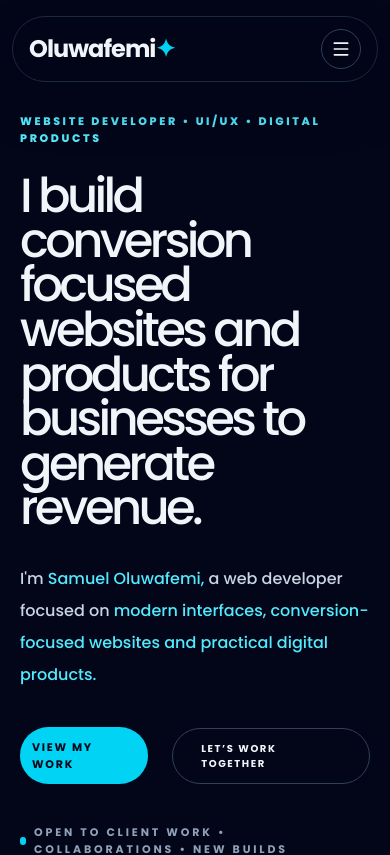
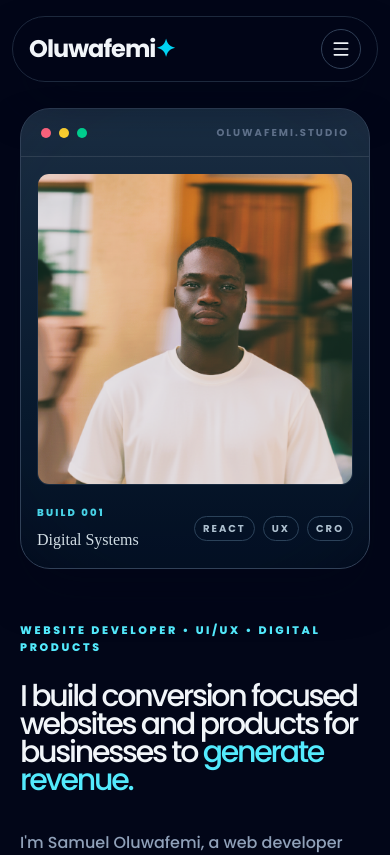
Before and after one commit to Samuel-Oluwafemi/Oluwafemi, a React (Vite) app in the folder Oluwafemi/: page / in a window 390 px wide. Shown: the top 855 px of the page. Built offline with nearby package versions, Linux system fonts and the light colour scheme.

Commit message:
restructured the hero section for responsiveness

```diff
--- a/Oluwafemi/src/components/sections/Hero.jsx
+++ b/Oluwafemi/src/components/sections/Hero.jsx
@@ -3,11 +3,11 @@ import heroImg from "../../assets/hero.png";
 export default function Hero() {
   return (
     <section
-      className="container mx-auto px-5 sm:px-8 lg:px-10 pt-27 pb-24 sm:pt-24 lg:pt-35 lg:pb-15"
+      className="container mx-auto px-5 sm:px-8 lg:px-10 pt-27 pb-2 sm:pt-24 lg:pt-35 lg:pb-15"
       id="home"
     >
       <div className="grid grid-cols-1 items-center gap-12 lg:grid-cols-[minmax(640px,1fr)_minmax(420px,510px)]">
-        <div className="max-w-4xl">
+        <div className="max-w-4xl order-last lg:order-first">
           <div
             className="inline-flex items-center gap-2 text-[11px] font-extrabold
           uppercase tracking-[0.24em] text-cyan-300"
@@ -16,22 +16,20 @@ export default function Hero() {
           </div>
 
           <h1
-            className="mt-7 max-w-4xl font-['Space_Grotesk'] text-5xl font-medium
+            className="mt-7 max-w-4xl font-['Space_Grotesk'] text-3xl font-medium
           leading-[0.93] tracking-[-0.075em] text-slate-100 sm:text-6xl lg:text-6xl"
           >
-            I build conversion focused websites and products for businesses to generate revenue.
+            I build conversion focused websites and products for businesses to <span className="text-cyan-300">generate revenue.</span>
           </h1>
 
-          <p className="mt-8 max-w-2xl text-base leading-8 text-slate-300 sm:text-lg">
-            I'm <span className="text-cyan-300">Samuel Oluwafemi,</span> a web
+          <p className="mt-8 max-w-2xl text-base leading-8 text-slate-400 sm:text-lg">
+            I'm Samuel Oluwafemi, a web
             developer focused on{" "}
-            <span className="text-cyan-300">
               modern interfaces, conversion-focused websites and practical
               digital products.
-            </span>
           </p>
 
-          <div className="mt-9 flex md:flex-wrap items-center gap-6">
+          <div className="mt-9 flex md:flex-wrap items-center gap-3 md:gap-6">
             <a
               href="#work"
               className="inline-flex items-center justify-center rounded-full bg-cyan-400 px-3
@@ -58,7 +56,7 @@ export default function Hero() {
           </div>
         </div>
 
-        <aside className="min-w-0" aria-label="Studio preview">
+        <aside className="min-w-0 order-first lg:order-last" aria-label="Studio preview">
           <div
             className="relative min-h-[200px] md:min-h-[500px] overflow-hidden rounded-[30px] border border-slate-700
           bg-gradient-to-b from-slate-800 to-slate-950 shadow-2xl shadow-slate-950/60"
@@ -72,14 +70,16 @@ export default function Hero() {
                 oluwafemi.studio
               </span>
             </div>
+            {/*  */}
             <div className="p-4">
               <div className="overflow-hidden rounded-xl border border-slate-800/80 bg-slate-900">
                 <img
-                  className="h-[348px] md:h-[378px] w-full object-cover opacity-95"
+                  className="h-[310px] md:h-[378px] w-full object-cover opacity-95"
                   src={heroImg}
                   alt=""
                 />
               </div>
+              {/*  */}
               <div className="flex items-center justify-between pt-5">
                 <div>
                   <span className="block text-[10px] font-extrabold uppercase tracking-[0.22em] text-cyan-300">
```
